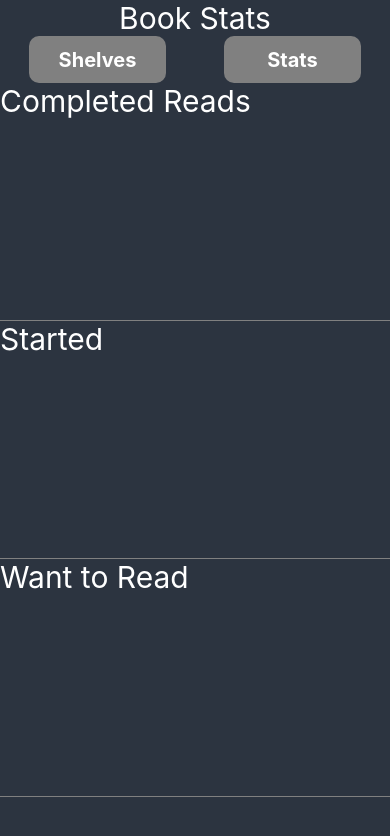
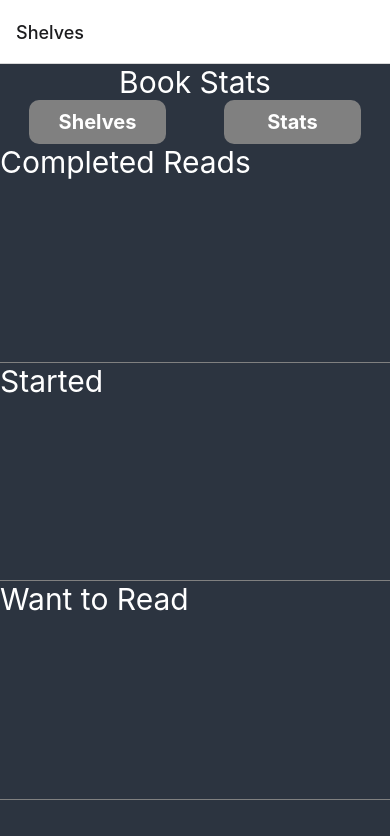
Before and after one commit to larryshank/book-stats, a React Native app in the folder bookStats/: screen / in a window 390 px wide. Shown: the top 836 px of the page. Built offline with nearby package versions, Linux system fonts and the light colour scheme; some icons are missing.

Commit message:
Added React Navigation

```diff
--- a/bookStats/App.js
+++ b/bookStats/App.js
@@ -1,5 +1,7 @@
 import React from 'react';
 import {useState} from 'react';
+import {NavigationContainer} from '@react-navigation/native';
+import {createNativeStackNavigator} from '@react-navigation/native-stack';
 // import {
 //   SafeAreaView,
 //   ScrollView,
@@ -11,8 +13,16 @@
 
 import Home from './components/home.js';
 
+const Stack = createNativeStackNavigator();
+
 const App = () => {
-  return <Home />;
+  return (
+    <NavigationContainer>
+      <Stack.Navigator>
+        <Stack.Screen name="Shelves" component={Home} />
+      </Stack.Navigator>
+    </NavigationContainer>
+  );
 };
 
 // const styles = StyleSheet.create({
--- a/bookStats/package.json
+++ b/bookStats/package.json
@@ -13,8 +13,12 @@
     "@fortawesome/fontawesome-svg-core": "^6.1.1",
     "@fortawesome/free-regular-svg-icons": "^6.1.1",
     "@fortawesome/react-native-fontawesome": "^0.3.0",
+    "@react-navigation/native": "^6.0.10",
+    "@react-navigation/native-stack": "^6.6.2",
     "react": "17.0.2",
     "react-native": "0.68.2",
+    "react-native-safe-area-context": "^4.3.1",
+    "react-native-screens": "^3.13.1",
     "react-native-svg": "^12.3.0"
   },
   "devDependencies": {
```
Also changed, not shown: 3 other files (tests, documents, lock files or other folders).
